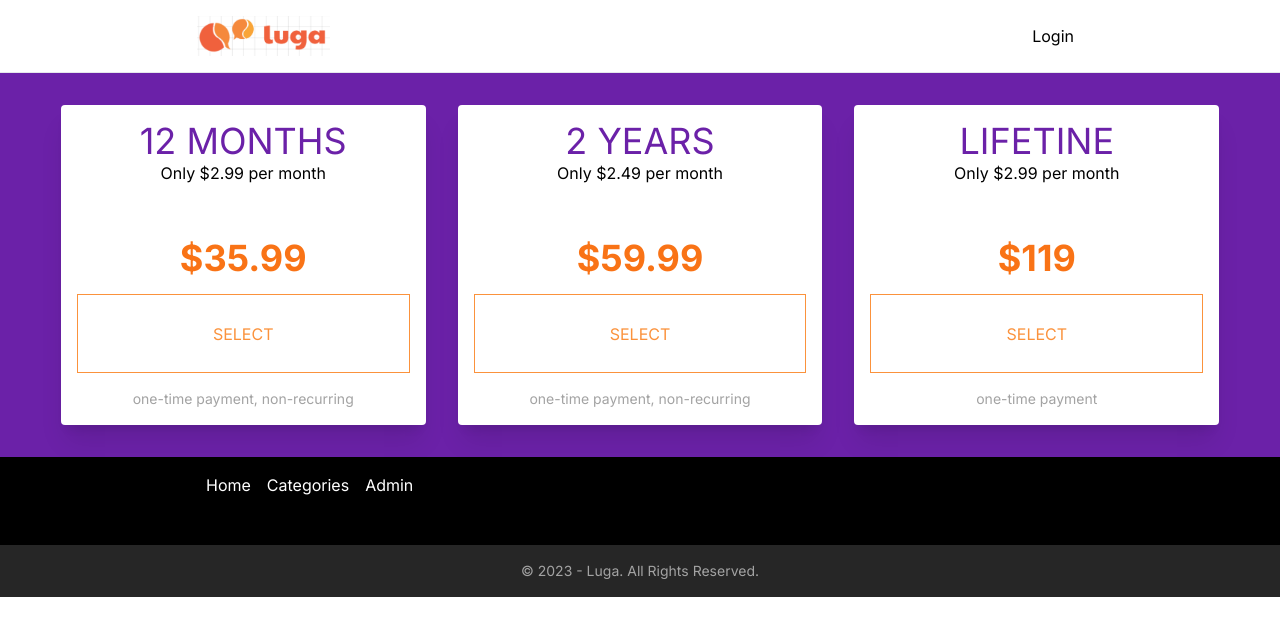
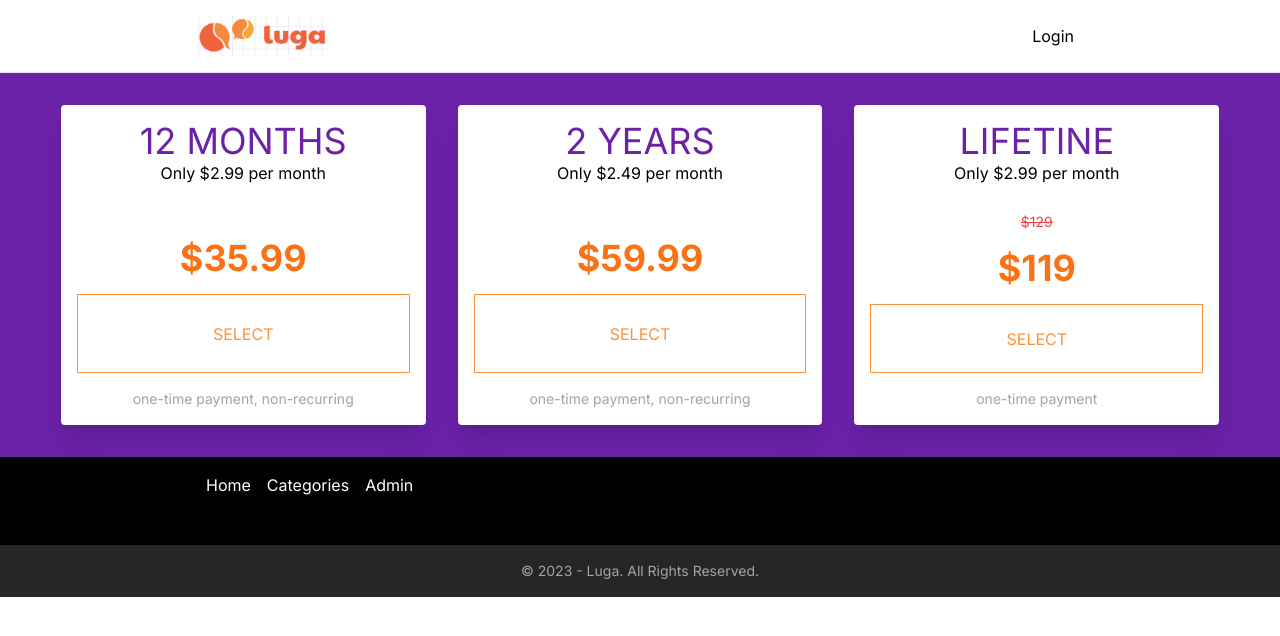
Before and after one commit to doctarhyf/luga, a Next.js app: page /sub in a window 1280 px wide. Shown: the top 636 px of the page. Built offline with nearby package versions, Linux system fonts and the light colour scheme.

Commit message:
design fix

```diff
--- /dev/null
+++ b/app/components/ButtonStart.tsx
@@ -0,0 +1,15 @@
+"use client";
+import { useRouter } from "next/router";
+import React from "react";
+import { ROUTES } from "../flow";
+import Link from "next/link";
+
+function ButtonStart() {
+  return (
+    <div className="btn btn-secondary  ">
+      <Link href={ROUTES.LANG.path}>Access all graded reading lessons</Link>
+    </div>
+  );
+}
+
+export default ButtonStart;
--- a/app/flow.ts
+++ b/app/flow.ts
@@ -1,15 +1,4 @@
-export interface Word {
-  fr: string;
-  sw: string;
-  zh: string;
-}
-
-export interface Category {
-  id: number;
-  name: Record<string, string>;
-  pic: string;
-  path: string;
-}
+import { Category, Country, IRoute, Word } from "./types";
 
 export const categories: Category[] = [
   {
@@ -66,14 +55,6 @@ export const strings: Word[] = [
   },
 ];
 
-export type Country = {
-  id: number;
-  img: string;
-  name: string;
-  me: string;
-  lang: string;
-};
-
 export const countries: Record<string, Country> = {
   DRC: {
     id: 0,
@@ -100,14 +81,10 @@ export const countries: Record<string, Country> = {
 
 export const clPage = "w-[900px]  mx-auto p-4";
 
-interface IRoute {
-  label: string;
-  path: string;
-}
-
 export const ROUTES: Record<string, IRoute> = {
   ROOT: { label: "", path: "/" },
   HOME: { label: "Home", path: "/home" },
   LOGIN: { label: "Login", path: "/login" },
   SUBSCRIPTION: { label: "Subscription", path: "/sub" },
+  LANG: { label: "Language", path: "/lang" },
 };
--- a/app/login/page.tsx
+++ b/app/login/page.tsx
@@ -3,11 +3,6 @@ import { ROUTES, clPage } from "../flow";
 import { FontAwesomeIcon } from "@fortawesome/react-fontawesome";
 import { faUser, faLock } from "@fortawesome/free-solid-svg-icons";
 import Link from "next/link";
-
-async function onAction(formData: FormData) {
-  // "use server";
-  console.log(formData);
-}
 
 function Login() {
   return (
--- a/app/page.tsx
+++ b/app/page.tsx
@@ -1,18 +1,12 @@
 "use client";
 import Image from "next/image";
+import { countries, strings } from "./flow";
+import { useRouter } from "next/navigation";
+import ButtonStart from "./components/ButtonStart";
+import { Country, IFeature } from "./types";
 import { useState } from "react";
-import { countries, Country, strings, Word } from "./flow";
-import { useRouter } from "next/navigation";
 
-interface Feature {
-  title: string;
-  desc: string;
-  img: string;
-  big: boolean;
-  btn: string;
-}
-
-const features: Feature[] = [
+const features: IFeature[] = [
   {
     title: "Free access",
     desc: "All graded reading lessons are free to learn and practice.",
@@ -72,10 +66,6 @@ const features: Feature[] = [
 ];
 
 function MainSplash() {
-  const router = useRouter();
-  function onStart() {
-    router.push("/lang");
-  }
   return (
     <div className=" h-[320pt] relative overflow-hidden ">
       <div className="bg-green-500 w-full h-full absolute ">
@@ -103,9 +93,7 @@ function MainSplash() {
         </div>
 
         <div className="mx-auto w-full mt-8 text-center md:w-fit">
-          <button onClick={onStart} className="btn btn-secondary  ">
-            Access all graded reading lessons
-          </button>
+          <ButtonStart />
         </div>
       </div>
     </div>
--- /dev/null
+++ b/app/sub/components/ButtonSubscribe.tsx
@@ -0,0 +1,16 @@
+"use client";
+import { ISubItem } from "@/app/types";
+import React from "react";
+
+function ButtonSubscribe({ item }: { item: ISubItem }) {
+  return (
+    <button
+      onClick={(e) => alert(item.price)}
+      className=" flex-grow border p-2 border-orange-400 text-orange-400 hover:bg-orange-400 mb-4 hover:text-white text-center"
+    >
+      SELECT
+    </button>
+  );
+}
+
+export default ButtonSubscribe;
--- /dev/null
+++ b/app/sub/components/SubItem.tsx
@@ -0,0 +1,36 @@
+import React from "react";
+import { Interface } from "readline";
+import type { ISubItem } from "@/app/types";
+import ButtonSubscribe from "./ButtonSubscribe";
+
+type SubItemsProps = {
+  item: ISubItem;
+};
+
+function SubItem({ item }: SubItemsProps) {
+  return (
+    <div className="rounded flex flex-col min-h-[240pt] text-center w-full md:max-w-sm p-4  md:w-[30%]  bg-base-100 shadow-xl">
+      <div className="flex-grow">
+        <div className="text-4xl text-purple-800">{item.label}</div>
+        <div className="  ">{item.sub}</div>
+      </div>
+
+      <div>
+        {item.oldPrice.length !== 0 && (
+          <div className=" line-through text-sm text-red-500 ">
+            {item.oldPrice}
+          </div>
+        )}
+        <div className="my-4 text-orange-500 font-bold text-4xl">
+          {item.price}
+        </div>
+      </div>
+
+      <ButtonSubscribe item={item} />
+
+      <div className="text-sm text-neutral-400">{item.note}</div>
+    </div>
+  );
+}
+
+export default SubItem;
--- a/app/sub/page.tsx
+++ b/app/sub/page.tsx
@@ -1,5 +1,6 @@
 import React from "react";
 import { clPage } from "../flow";
+import SubItem from "./components/SubItem";
 
 const SUBS = [
   {
@@ -30,22 +31,7 @@ function Subscription() {
     <div className="">
       <div className="bg-purple-800 p-8 justify-center items-center md:flex-row flex-col flex gap-8 ">
         {SUBS.map((sub, i) => (
-          <div className="rounded flex flex-col min-h-[240pt] text-center w-full md:max-w-sm p-4  md:w-[30%]  bg-base-100 shadow-xl">
-            <div className="flex-grow">
-              <div className="text-4xl text-purple-800">{sub.label}</div>
-              <div className="  ">{sub.sub}</div>
-            </div>
-
-            <div className="my-4 text-orange-500 font-bold text-4xl">
-              {sub.price}
-            </div>
-
-            <button className=" flex-grow border p-2 border-orange-400 text-orange-400 hover:bg-orange-400 mb-4 hover:text-white text-center">
-              SELECT
-            </button>
-
-            <div className="text-sm text-neutral-400">{sub.note}</div>
-          </div>
+          <SubItem key={i} item={sub} />
         ))}
       </div>
     </div>
--- /dev/null
+++ b/app/types.tsx
@@ -0,0 +1,43 @@
+import { Interface } from "readline";
+
+export type ISubItem = {
+  label: string;
+  sub: string;
+  oldPrice: string;
+  price: string;
+  note: string;
+};
+
+export type Country = {
+  id: number;
+  img: string;
+  name: string;
+  me: string;
+  lang: string;
+};
+
+export interface Word {
+  fr: string;
+  sw: string;
+  zh: string;
+}
+
+export interface Category {
+  id: number;
+  name: Record<string, string>;
+  pic: string;
+  path: string;
+}
+
+export interface IRoute {
+  label: string;
+  path: string;
+}
+
+export interface IFeature {
+  title: string;
+  desc: string;
+  img: string;
+  big: boolean;
+  btn: string;
+}
```
